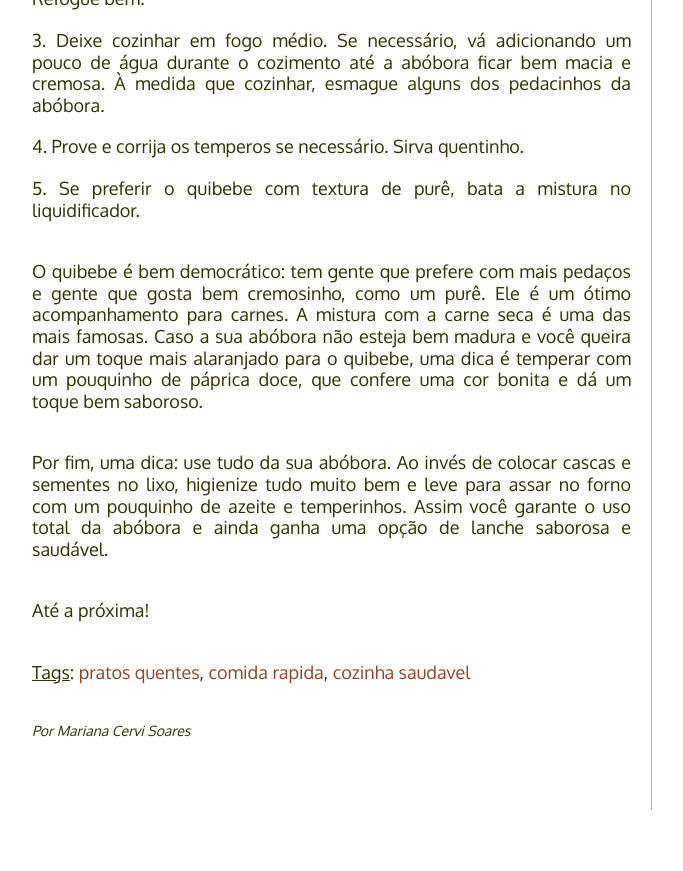
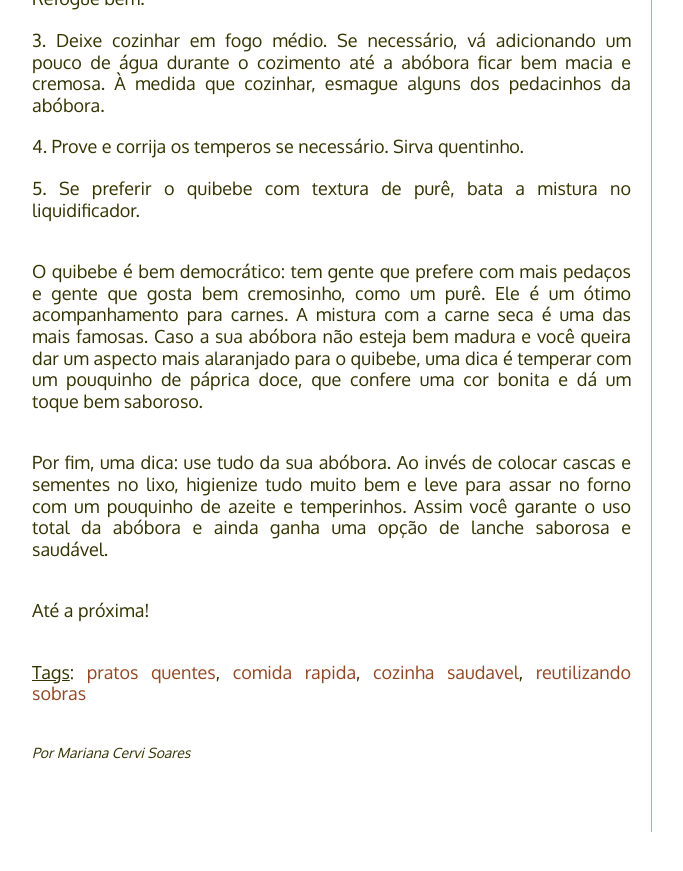
Before and after one commit to PaneladePau/paneladepau-jekyll-blog, a Jekyll site: the page built from _posts/2016-02-01-quibebe.md, in a window 1280 px wide and 900 px high, scrolled down 1371 px. Shown: the top 871 px of the window, without its empty margins (138-821 px from the left). Built offline with Jekyll 4.4.1, drawn with Linux system fonts in a browser that asks for light colours; nearby versions of some CDN libraries; some web fonts are replaced; Markdown is read by kramdown in place of the engine named in the settings.

Commit message:
“update”

```diff
--- a/_posts/2016-02-01-quibebe.md
+++ b/_posts/2016-02-01-quibebe.md
@@ -1,7 +1,7 @@
 ---
 titulo: Quibebe
 imgdestaque: quibebe-abobora.jpg
-tags: [pratos quentes, comida rapida, cozinha saudavel]
+tags: [pratos quentes, comida rapida, cozinha saudavel, reutilizando sobras]
 imagem2: nome-da-imagem-2.jpg
 legendaimg2: Legenda da imagem 2
 ---
@@ -38,7 +38,7 @@ A abóbora é um legume abundante no Brasil e são vários os tipos que aparecem
 4. Prove e corrija os temperos se necessário. Sirva quentinho.
 5. Se preferir o quibebe com textura de purê, bata a mistura no liquidificador.
 
-O quibebe é bem democrático: tem gente que prefere com mais pedaços e gente que gosta bem cremosinho, como um purê. Ele é um ótimo acompanhamento para carnes. A mistura com a carne seca é uma das mais famosas. Caso a sua abóbora não esteja bem madura e você queira dar um toque mais alaranjado para o quibebe, uma dica é temperar com um pouquinho de páprica doce, que confere uma cor bonita e dá um toque bem saboroso.
+O quibebe é bem democrático: tem gente que prefere com mais pedaços e gente que gosta bem cremosinho, como um purê. Ele é um ótimo acompanhamento para carnes. A mistura com a carne seca é uma das mais famosas. Caso a sua abóbora não esteja bem madura e você queira dar um aspecto mais alaranjado para o quibebe, uma dica é temperar com um pouquinho de páprica doce, que confere uma cor bonita e dá um toque bem saboroso.
 
 Por fim, uma dica: use tudo da sua abóbora. Ao invés de colocar cascas e sementes no lixo, higienize tudo muito bem e leve para assar no forno com um pouquinho de azeite e temperinhos. Assim você garante o uso total da abóbora e ainda ganha uma opção de lanche saborosa e saudável.
 
```
Also changed, not shown: img/fotos-dos-posts/quibebe-abobora.jpg.
